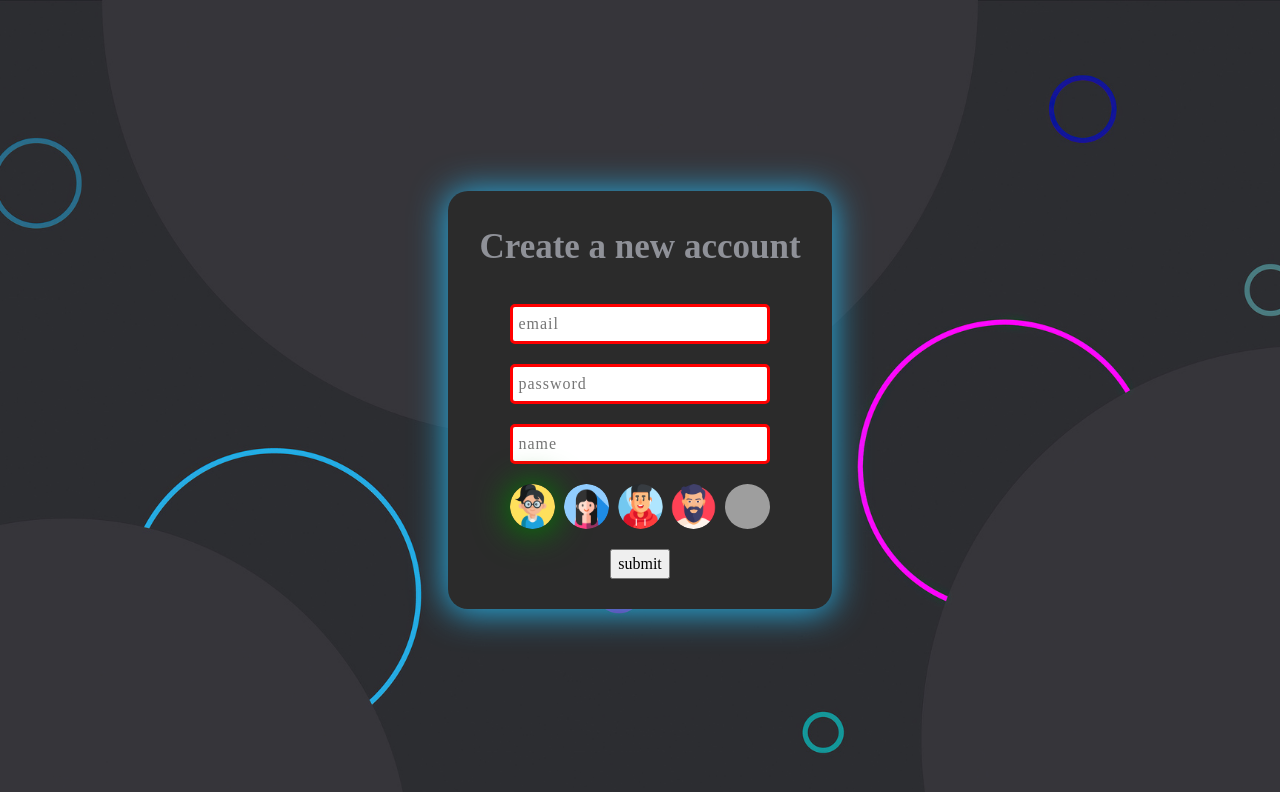
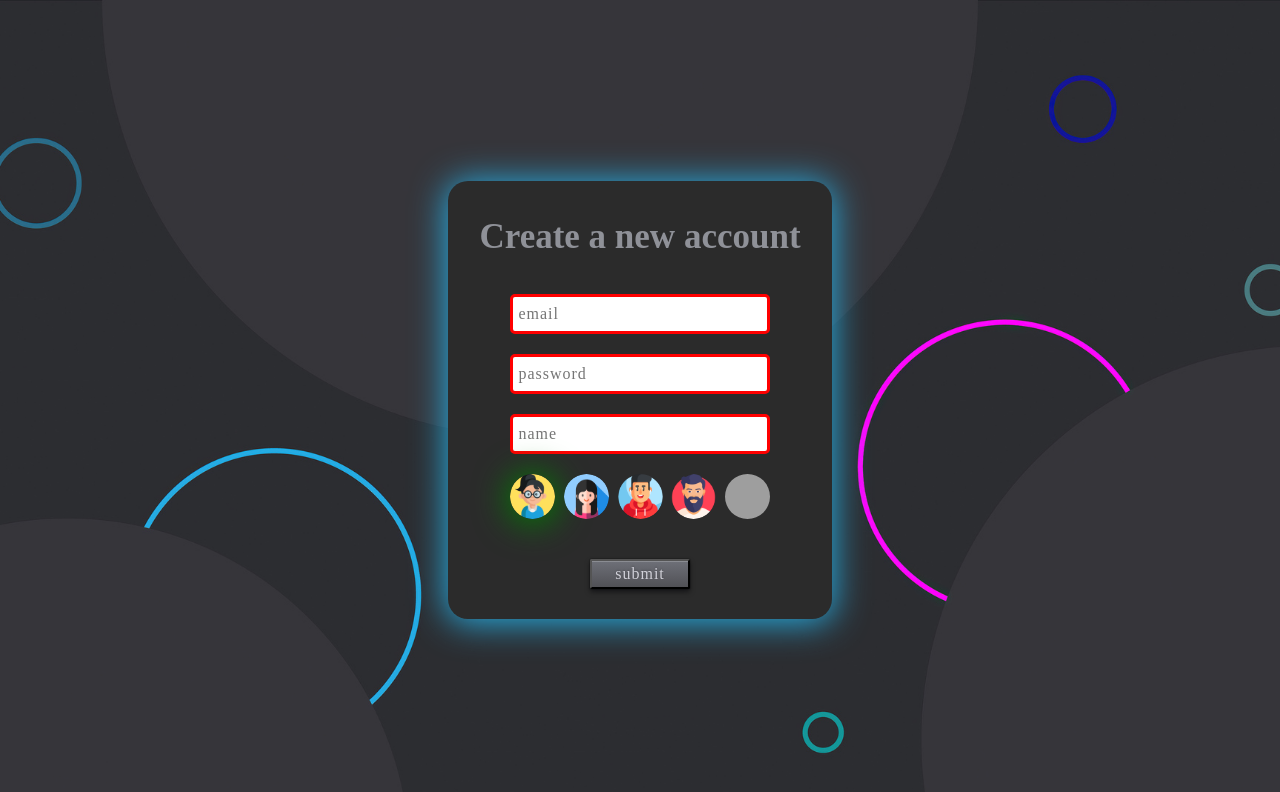
Before and after one commit to kwin64/chat, a React (Create React App) app: page /auth in a window 1280 px wide. Shown: the top 792 px of the page. Built offline with nearby package versions, Linux system fonts and the light colour scheme; grey boxes are pictures that could not be loaded; the HTML template or start-up script is replaced by a standard one.

Commit message:
feat: btn for auth

```diff
--- a/src/page/auth/Auth.jsx
+++ b/src/page/auth/Auth.jsx
@@ -69,18 +69,22 @@ export const Auth = () => {
 						value={name}
 					/>
 
-					<div className='auth_avatars'>
+					<div className='auth__avatars'>
 						{avatars.map((avatar, index) => (
 							<img
 								key={index}
-								className={activeAvatar === index ? 'auth_avatar_img--active' : 'auth_avatar_img'}
+								className={
+									activeAvatar === index ? 'auth__avatar__img--active' : 'auth__avatar__img'
+								}
 								src={avatar}
 								alt='avatar'
 								onClick={() => handleActiveAvatar(index)}
 							/>
 						))}
 					</div>
+
 					<button
+						className='auth__button'
 						type='submit'
 						value='Submit'>
 						submit
--- a/src/page/auth/Auth.scss
+++ b/src/page/auth/Auth.scss
@@ -30,13 +30,11 @@
 
 	.auth__container {
 		@include flex();
+		@include box-shadow();
 		border-radius: 20px;
 		background-color: #2b2b2b;
 		color: #8f9198;
 		width: 30vw;
-		-webkit-box-shadow: 0px 2px 34px 2px rgba(39, 172, 225, 255);
-		-moz-box-shadow: 0px 2px 34px 2px rgba(39, 172, 225, 255);
-		box-shadow: 0px 2px 34px 2px rgba(39, 172, 225, 255);
 		padding: 30px;
 
 		.auth__title {
@@ -65,9 +63,7 @@
 				}
 
 				&:focus {
-					-webkit-box-shadow: 0px 2px 34px 2px rgba(39, 172, 225, 255);
-					-moz-box-shadow: 0px 2px 34px 2px rgba(39, 172, 225, 255);
-					box-shadow: 0px 2px 34px 2px rgba(39, 172, 225, 255);
+					@include box-shadow();
 				}
 			}
 
@@ -76,34 +72,55 @@
 				border-radius: 5px;
 			}
 
-			.auth_avatars {
+			.auth__avatars {
 				@include flex($direction: row);
 
 				width: 100%;
 				margin-bottom: 20px;
 
-				.auth_avatar_img {
-					@include avatar-icon;
+				.auth__avatar__img {
+					@include avatar-icon();
 					transition: 0.3s;
 					cursor: pointer;
 
 					&:hover {
-						-webkit-box-shadow: 0px 2px 34px 2px rgba(39, 172, 225, 255);
-						-moz-box-shadow: 0px 2px 34px 2px rgba(39, 172, 225, 255);
-						box-shadow: 0px 2px 34px 2px green;
+						@include avatar-icon();
+						@include box-shadow($color: green);
 					}
 				}
 			}
-			.auth_avatar_img--active {
-				@include avatar-icon;
-				-webkit-box-shadow: 0px 2px 34px 2px rgba(39, 172, 225, 255);
-				-moz-box-shadow: 0px 2px 34px 2px rgba(39, 172, 225, 255);
-				box-shadow: 0px 2px 34px 2px green;
+
+			.auth__avatar__img--active {
+				@include avatar-icon();
+				@include box-shadow($color: green);
 			}
 
-			span {
-				width: 100%;
-				color: red;
+			.auth__button {
+				letter-spacing: 1px;
+				border-radius: 2px;
+				cursor: pointer;
+				transition: 0.3s;
+				outline: none;
+				background: linear-gradient(rgb(110, 112, 120), rgb(81, 81, 86)) rgb(110, 112, 120);
+				text-decoration: none;
+				text-shadow: 0 -1px 2px rgba(0, 0, 0, 0.2);
+				box-shadow: 0 1px rgba(255, 255, 255, 0.2) inset, 0 3px 5px rgba(0, 1, 6, 0.5),
+					0 0 1px 1px rgba(0, 1, 6, 0.2);
+				transition: 0.2s ease-in-out;
+				width: 100px;
+				margin-top: 20px;
+				color: rgb(209, 209, 217);
+
+				&:hover:not(:active) {
+					background: linear-gradient(rgb(126, 126, 134), rgb(70, 71, 76)) rgb(126, 126, 134);
+				}
+
+				&:active {
+					top: 1px;
+					background: linear-gradient(rgb(76, 77, 82), rgb(56, 57, 62)) rgb(76, 77, 82);
+					box-shadow: 0 0 1px rgba(0, 0, 0, 0.5) inset, 0 2px 3px rgba(0, 0, 0, 0.5) inset,
+						0 1px 1px rgba(255, 255, 255, 0.1);
+				}
 			}
 		}
 	}
--- a/src/utils/_variables.scss
+++ b/src/utils/_variables.scss
@@ -1,6 +1,6 @@
-@mixin avatar-icon {
-	width: 45px;
-	height: 45px;
+@mixin avatar-icon($width: 45px, $height: 45px) {
+	width: $width;
+	height: $height;
 	border-radius: 50%;
 }
 
@@ -10,3 +10,9 @@
 	align-items: $align;
 	justify-content: $justify;
 }
+
+@mixin box-shadow($one: 0px, $two: 2px, $three: 34px, $four: 2px, $color: rgba(39, 172, 225, 255)) {
+	-webkit-box-shadow: $one $two $three $four $color;
+	-moz-box-shadow: $one $two $three $four $color;
+	box-shadow: $one $two $three $four $color;
+}
```
